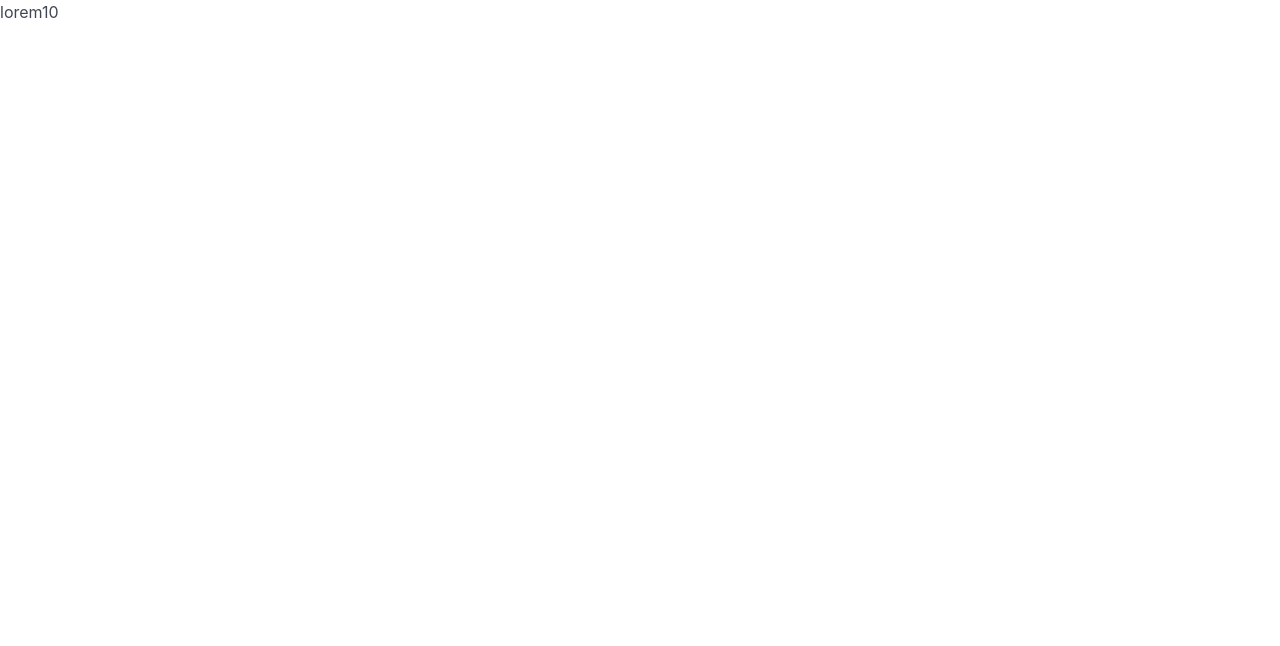
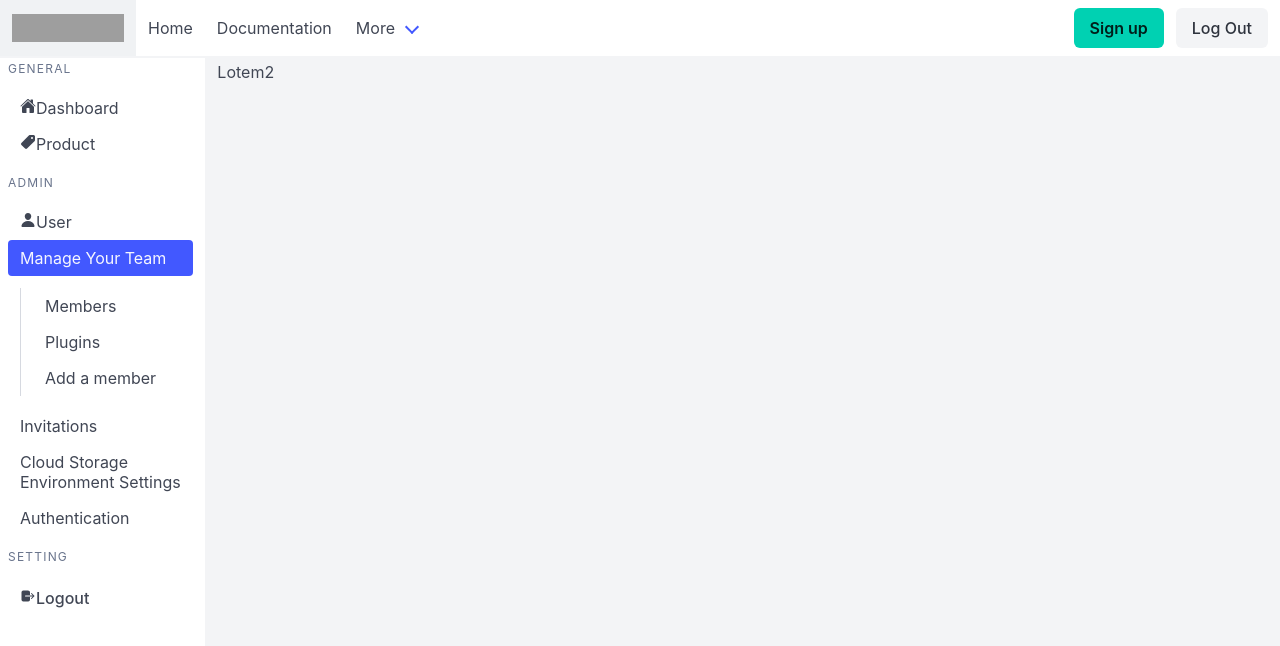
Before and after one commit to ujangaripin24/react-login-multirole, a React (Create React App) app: page /dashboard in a window 1280 px wide. Shown: the top 646 px of the page. Built offline with nearby package versions, Linux system fonts and the light colour scheme; grey boxes are pictures that could not be loaded.

Commit message:
add sidebar and icons

```diff
--- a/src/App.js
+++ b/src/App.js
@@ -1,8 +1,14 @@
+import { BrowserRouter, Route, Routes } from 'react-router-dom'
+import Dashboard from './pages/Dashboard';
 
 function App() {
   return (
     <div>
-      lorem10
+      <BrowserRouter>
+        <Routes>
+          <Route path="/dashboard" element={<Dashboard/>}/>
+        </Routes>
+      </BrowserRouter>
     </div>
   );
 }
--- a/src/components/Navbar.jsx
+++ b/src/components/Navbar.jsx
@@ -0,0 +1,71 @@
+import React from 'react'
+import { NavLink } from 'react-router-dom'
+
+const Navbar = () => {
+  return (
+    <div>
+      <nav className="navbar is-fixed-top has-shadow" role="navigation" aria-label="main navigation">
+        <div className="navbar-brand">
+          <NavLink to="/dashboard" className="navbar-item" href="https://bulma.io">
+            <img src="https://bulma.io/images/bulma-logo.png" width="112" height="28" alt='Logo'/>
+          </NavLink>
+
+          <a href='#' role="button" className="navbar-burger burger" aria-label="menu" aria-expanded="false" data-target="navbarBasicExample">
+            <span aria-hidden="true"></span>
+            <span aria-hidden="true"></span>
+            <span aria-hidden="true"></span>
+          </a>
+        </div>
+
+        <div id="navbarBasicExample" className="navbar-menu">
+          <div className="navbar-start">
+            <a className="navbar-item">
+              Home
+            </a>
+
+            <a className="navbar-item">
+              Documentation
+            </a>
+
+            <div className="navbar-item has-dropdown is-hoverable">
+              <a className="navbar-link">
+                More
+              </a>
+
+              <div className="navbar-dropdown">
+                <a className="navbar-item">
+                  About
+                </a>
+                <a className="navbar-item">
+                  Jobs
+                </a>
+                <a className="navbar-item">
+                  Contact
+                </a>
+                <hr className="navbar-divider"/>
+                  <a className="navbar-item">
+                    Report an issue
+                  </a>
+              </div>
+            </div>
+          </div>
+
+          <div className="navbar-end">
+            <div className="navbar-item">
+              <div className="buttons">
+                <a className="button is-primary">
+                  <strong>Sign up</strong>
+                </a>
+                <button className="button is-light">
+                  Log Out
+                </button>
+              </div>
+            </div>
+          </div>
+        </div>
+      </nav>
+    </div>
+  )
+}
+
+export default Navbar
--- /dev/null
+++ b/src/components/Sidebar.jsx
@@ -0,0 +1,42 @@
+import React from 'react'
+import { NavLink } from 'react-router-dom'
+import { IoPerson, IoPricetag, IoHome, IoLogOut } from 'react-icons/io5'
+
+const Sidebar = () => {
+  return (
+    <div>
+      <aside className="menu pl-2 has-shadow">
+        <p className="menu-label">General</p>
+        <ul className="menu-list">
+          <li><NavLink to="/dashboard"><IoHome />Dashboard</NavLink></li>
+          <li><NavLink to="/product"><IoPricetag />Product</NavLink></li>
+        </ul>
+        <p className="menu-label">Admin</p>
+        <ul className="menu-list">
+          <li>
+            <NavLink to="/users"><IoPerson />User</NavLink>
+          </li>
+          <li>
+            <a className="is-active">Manage Your Team</a>
+            <ul>
+              <li><a>Members</a></li>
+              <li><a>Plugins</a></li>
+              <li><a>Add a member</a></li>
+            </ul>
+          </li>
+          <li><a>Invitations</a></li>
+          <li><a>Cloud Storage Environment Settings</a></li>
+          <li><a>Authentication</a></li>
+        </ul>
+        <p className="menu-label">Setting</p>
+        <ul className="menu-list">
+          <li>
+            <button className='button is-white'><IoLogOut />Logout</button>
+          </li>
+        </ul>
+      </aside>
+    </div>
+  )
+}
+
+export default Sidebar
--- /dev/null
+++ b/src/pages/Dashboard.jsx
@@ -0,0 +1,12 @@
+import React from 'react'
+import Layout from './Layout'
+
+const Dashboard = () => {
+  return (
+    <Layout>
+        Lotem2
+    </Layout>
+  )
+}
+
+export default Dashboard
--- /dev/null
+++ b/src/pages/Layout.jsx
@@ -0,0 +1,23 @@
+import React from 'react'
+import Navbar from '../components/Navbar'
+import Sidebar from '../components/Sidebar'
+
+const Layout = ({ children }) => {
+  return (
+    <React.Fragment>
+      <Navbar />
+      <div className="columns mt-6" style={{ minHeight: '100vh' }}>
+        <div className="column is-2">
+          <Sidebar />
+        </div>
+        <div className="column has-background-light">
+          <main>
+            {children}
+          </main>
+        </div>
+      </div>
+    </React.Fragment>
+  )
+}
+
+export default Layout
```
Also changed, not shown: src/components/Welcome.jsx (added, +12 -0 lines).
